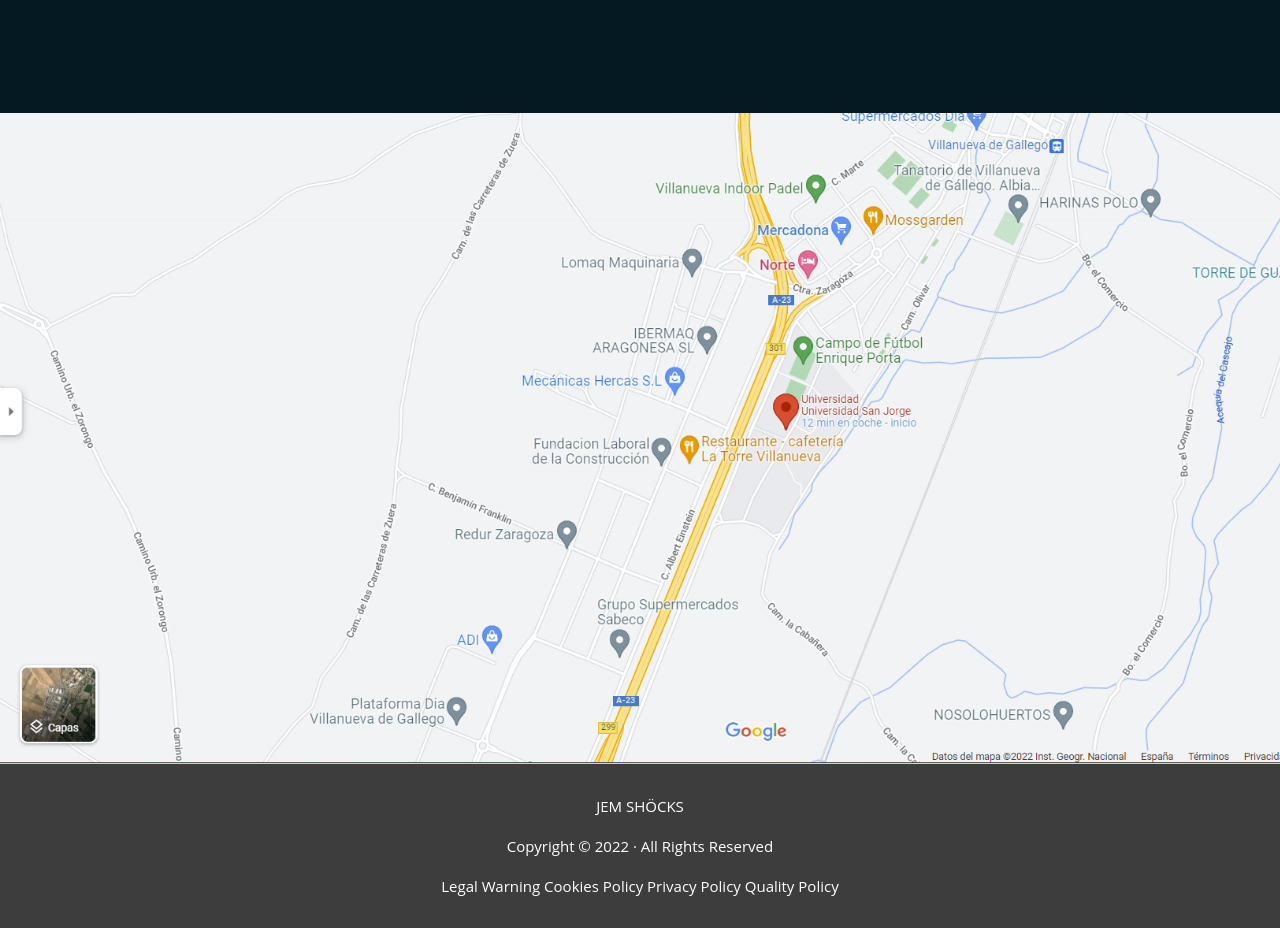
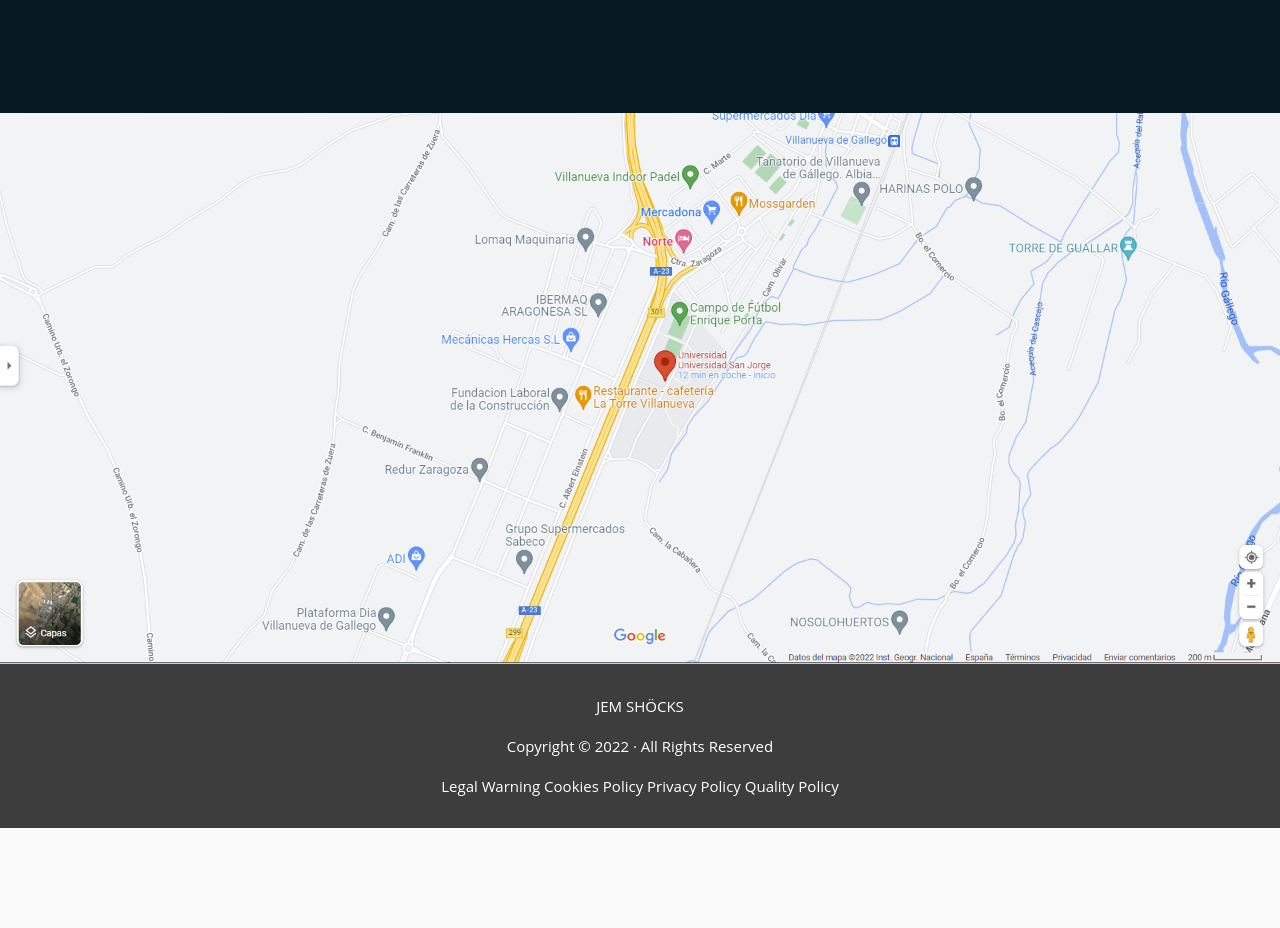
Before and after one commit to Yorrryiii/JEM_Shocks, a React (Create React App) app in the folder jem_shocks/: page /JEM_SHOCKS/contact in a window 1280 px wide. Shown: the part 1528-2456 px from the top of the page. After the commit the page ends 2356 px from the top, so only its background shows below. Built offline with nearby package versions, Linux system fonts and the light colour scheme; a web font is replaced by a local one.

Commit message:
pagina de contact hecha

```diff
--- a/jem_shocks/src/components/Contact.jsx
+++ b/jem_shocks/src/components/Contact.jsx
@@ -90,6 +90,9 @@ export class Contact extends Component {
                 </div>
                 {/* Insertamos el mapa */}
                 <div id='mapa'>
+                    <a href="https://goo.gl/maps/NKZPrkn5eKSVV1xB6" target='_blank'>
+                        <img src="/images/Mapa.png" alt="USJ" id='MapaUSJ' />
+                    </a>
                 </div>
             </div>
         )
--- a/jem_shocks/src/components/Error.jsx
+++ b/jem_shocks/src/components/Error.jsx
@@ -5,7 +5,6 @@ export class Error extends Component{
     render(){
         return(
             <div id='error'>
-                {/* <img src="/images/NotFound.png" alt="ERROR 404 - Not Found" id='Error404NotFound' /> */}
                 <a href="/JEM_SHOCKS/">
                     <img src="/images/NotFound.png" alt="JEM SHÖCKS LOGO" id='Error404NotFound' />
                 </a>
--- a/jem_shocks/src/components/styles/Contact.css
+++ b/jem_shocks/src/components/styles/Contact.css
@@ -128,12 +128,15 @@ input[type="submit"] {
 }
 
 #mapa{
-    /* insertamos la imagen */
-    background-image: url(../../../public/images/Mapa.png);
+    display: flex;
+}
+
+#MapaUSJ{
+    border-radius: 0px;
+    /* Ajustar el ancho al tamaño completo de la ventana */
     width: 100%;
-    /* Ajustamos el contenido al tamaño de la ventana */
-    background-size: cover;
-    /* Para que no se repita */
-    background-repeat: no-repeat;
-    height: 650px;
+    height: 100%;
+    border: 0px;
+    /* quitamos que se haga transparente cuando el raton se situe encima de la imagen */
+    pointer-events: none;
 }
--- a/jem_shocks/src/components/styles/Error.css
+++ b/jem_shocks/src/components/styles/Error.css
@@ -10,3 +10,22 @@
   width: 120%;
   height: 100%;
 }
+
+img{
+  vertical-align:middle;
+  position: relative;
+  width: 55px;
+  outline: 2.5px solid transparent;
+  cursor: pointer;
+  transition: 0.2s;
+}
+
+img:hover {
+  outline:3px solid #ffc800;
+  outline-offset: 2px;
+  opacity: 0.6;
+}
+
+img{
+  border-radius: 50%;
+}
--- a/jem_shocks/src/components/styles/Navbar.css
+++ b/jem_shocks/src/components/styles/Navbar.css
@@ -15,7 +15,7 @@
     font-family: 'Poppins','Open Sans', sans-serif;
 }
 
-a{
+#navigation a{
     float: left;
     margin-right: 40px;
     /* Para que no aparezca como que está subrayado [Hipervínculo] */
@@ -39,7 +39,7 @@ ul{
 }
 
 /* Animacion del logo */
-img{
+#navigation img{
     vertical-align:middle;
     position: relative;
     width: 55px;
@@ -47,13 +47,13 @@ img{
     cursor: pointer;
     transition: 0.2s;
 }
-img:hover {
+#navigation img:hover {
     outline:3px solid #ffc800;
     outline-offset: 2px;
     opacity: 0.6;
 }
 
-img{
+#navigation img{
     border-radius: 50%;
 }
 
```
